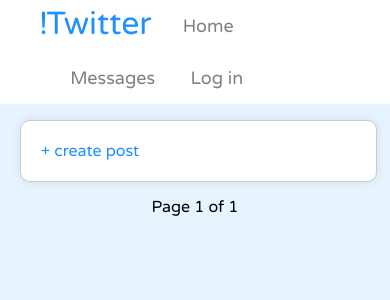
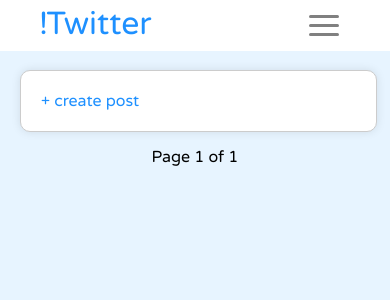
Before and after one commit to Vincsenzo/NotTwitter, a Django app: page / in a window 390 px wide. Shown: the top 300 px of the page. Run offline with Django 4.2, Linux system fonts and the light colour scheme; data that the repository does not hold is empty.

Commit message:
burger navbar for phone size

```diff
--- a/notTwitter/templates/notTwitter/base.html
+++ b/notTwitter/templates/notTwitter/base.html
@@ -2,7 +2,10 @@
 <html lang="en">
   <head>
     <meta charset="UTF-8" />
-    <meta name="viewport" content="width=device-width, initial-scale=1.0, user-scalable=no" />
+    <meta
+      name="viewport"
+      content="width=device-width, initial-scale=1.0, user-scalable=no"
+    />
     <link
       href="https://fonts.googleapis.com/css?family=Varela Round"
       rel="stylesheet"
@@ -197,23 +200,61 @@
         background-color: #1873cc;
         cursor: pointer;
       }
+
       @media screen and (max-width: 600px) {
-        .post, .logout-message{
-            width: 90%; /* Adjust width for smaller screens */
-            max-width: none; /* Remove maximum width for smaller screens */
+        .post,
+        .logout-message {
+          width: 90%; /* Adjust width for smaller screens */
+          max-width: none; /* Remove maximum width for smaller screens */
         }
-        main {
-          padding-top: 120px;
+
+        /* burger navbar on phone */
+
+        .burger {
+          display: none;
+          cursor: pointer;
         }
-    }
+
+        .burger .line {
+          width: 30px;
+          height: 3px;
+          background-color: gray;
+          margin: 3px 0;
+          border-radius: 3px;
+        }
+
+        @media screen and (max-width: 600px) {
+          .nav-links {
+            display: none;
+            flex-direction: column;
+            text-align: center;
+            align-items: center;
+            margin-right: 10%;
+          }
+
+          .nav-links.active {
+            display: flex;
+          }
+
+          .burger {
+            display: flex;
+            flex-direction: column; /* Display the lines of the burger icon vertically */
+            justify-content: center; /* Align the burger icon vertically centered */
+            align-items: flex-end; /* Align the burger icon horizontally to the right */
+            padding: 12px;
+          }
+        }
+      }
     </style>
   </head>
   <body>
-    <header>
-      {% include "notTwitter/navbar.html" %}
-    </header>
-    <main>
-     {%block content %}{% endblock content %}
-    </main>
+    <header>{% include "notTwitter/navbar.html" %}</header>
+    <main>{%block content %}{% endblock content %}</main>
+    <script>
+      function toggleMenu() {
+        var navLinks = document.querySelector(".nav-links");
+        navLinks.classList.toggle("active");
+      }
+    </script>
   </body>
 </html>
--- a/notTwitter/templates/notTwitter/navbar.html
+++ b/notTwitter/templates/notTwitter/navbar.html
@@ -1,9 +1,12 @@
-
 <div class="container">
-      <div class="logo"><a href="{% url "notTwitter:index" %}">!Twitter</a></div>
-
+  <div class="logo"><a href="/">!Twitter</a></div>
+  <div class="burger" onclick="toggleMenu()">
+    <div class="line"></div>
+    <div class="line"></div>
+    <div class="line"></div>
+  </div>
   <nav>
-        <ul>
+    <ul class="nav-links">
       <li><a href="{% url "notTwitter:index" %}">Home</a></li>
       <li><a href="{% url "messaging:messages" %}">Messages</a></li>
       {% if user.is_authenticated %}
```
Lines whose indentation alone changed are shown as unchanged.
